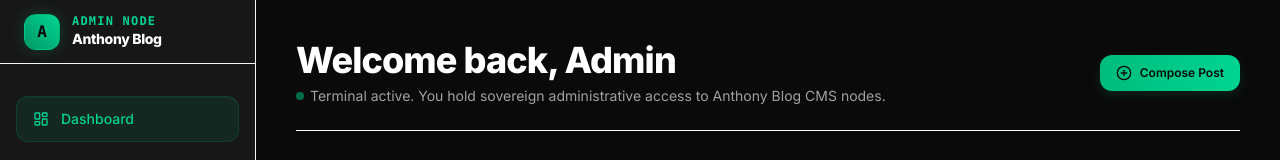
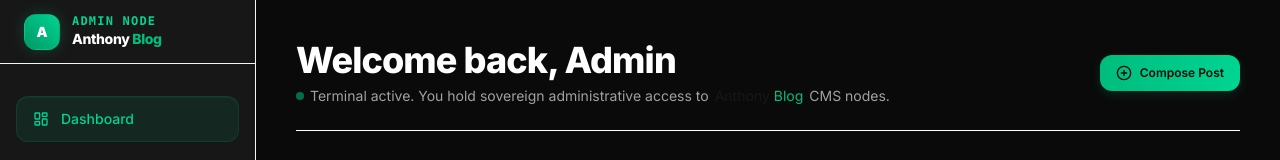
Before and after one commit to Oluwadebo/anthony-blog, a Next.js app: page /admin in a window 1280 px wide. Shown: the top 160 px of the page. Built offline with nearby package versions, Linux system fonts and the light colour scheme; no server answers; sample sign-in values are in the browser's storage.

Commit message:
admin side use database name for the site

```diff
--- a/app/(admin)/admin/layout.tsx
+++ b/app/(admin)/admin/layout.tsx
@@ -15,7 +15,9 @@ import Link from "next/link";
 import { usePathname, useRouter } from "next/navigation";
 import * as React from "react";
 import ProtectedRoute from "../../../components/ProtectedRoute";
+import { SiteProvider } from "../../../context/siteprovide";
 import { useAuth } from "../../../hooks/useAuth";
+import { SERVER_API_URL } from "../../../lib/api";
 
 export default function AdminLayout({
   children,
@@ -26,6 +28,25 @@ export default function AdminLayout({
   const router = useRouter();
   const pathname = usePathname();
   const [mobileMenuOpen, setMobileMenuOpen] = React.useState(false);
+  const [siteName, setSiteName] = React.useState("Anthony Blog");
+
+  React.useEffect(() => {
+    const fetchSiteName = async () => {
+      try {
+        const apiUrl = SERVER_API_URL;
+        const res = await fetch(`${apiUrl}/settings`);
+        const data = await res.json();
+
+        if (data && data.settings?.siteName) {
+          setSiteName(data.settings.siteName);
+        }
+      } catch (error) {
+        console.error("Failed to fetch site name:", error);
+      }
+    };
+
+    fetchSiteName();
+  }, []);
 
   // Secure sign out trigger
   const handleLogout = () => {
@@ -56,17 +77,36 @@ export default function AdminLayout({
     },
   ];
 
+  const firstLetter = siteName ? siteName[0] : "A";
+  const [firstPart, ...rest] = siteName.split(" ");
+  const secondPart = rest.join(" ") || "";
+
   return (
     <ProtectedRoute>
+      <SiteProvider initialName={siteName}>
         <div className="min-h-screen bg-neutral-950 text-neutral-100 font-sans antialiased flex flex-col md:flex-row">
           {/* Mobile Header Top Navigation Panel */}
           <header className="md:hidden flex items-center justify-between px-6 py-4 bg-neutral-900 border-b border-neutral-850 z-30 sticky top-0">
             <div className="flex items-center gap-2">
-            <div className="h-8 w-8 rounded-lg bg-emerald-500 flex items-center justify-center font-mono font-black text-neutral-950 text-sm">
+              {/* <div className="h-8 w-8 rounded-lg bg-emerald-500 flex items-center justify-center font-mono font-black text-neutral-950 text-sm">
+                {firstLetter}
+                <span className="text-white dark:text-zinc-950 font-black text-sm">
+                  {firstLetter}
+                </span>
+              </div> */}
+              <div className="h-9 w-9 rounded-xl bg-gradient-to-tr from-emerald-600 to-emerald-400 flex items-center justify-center shadow-[0_0_15px_rgba(16,185,129,0.25)] border border-emerald-400/15 group-hover:scale-102 transition-transform">
+                  {/* <span className="font-mono text-base font-black text-neutral-950">
                     A
+                  </span> */}
+                  <span className="text-white dark:text-zinc-950 font-black text-sm">
+                    {firstLetter}
+                  </span>
                 </div>
               <span className="font-mono text-xs font-bold tracking-widest text-neutral-300">
-              ANTHONY CMS
+                {firstPart}{" "}
+                {secondPart && (
+                  <span className="text-emerald-500">{secondPart}</span>
+                )}{" "}
               </span>
             </div>
 
@@ -95,8 +135,11 @@ export default function AdminLayout({
             <div>
               <div className="h-16 flex items-center gap-3 px-6 border-b border-neutral-850/50">
                 <div className="h-9 w-9 rounded-xl bg-gradient-to-tr from-emerald-600 to-emerald-400 flex items-center justify-center shadow-[0_0_15px_rgba(16,185,129,0.25)] border border-emerald-400/15 group-hover:scale-102 transition-transform">
-                <span className="font-mono text-base font-black text-neutral-950">
+                  {/* <span className="font-mono text-base font-black text-neutral-950">
                     A
+                  </span> */}
+                  <span className="text-white dark:text-zinc-950 font-black text-sm">
+                    {firstLetter}
                   </span>
                 </div>
                 <div className="flex flex-col">
@@ -104,7 +147,10 @@ export default function AdminLayout({
                     ADMIN NODE
                   </span>
                   <span className="text-sm font-extrabold tracking-tight text-white mt-0.5">
-                  Anthony Blog
+                    {firstPart}{" "}
+                    {secondPart && (
+                      <span className="text-emerald-500">{secondPart}</span>
+                    )}{" "}
                   </span>
                 </div>
               </div>
@@ -207,6 +253,7 @@ export default function AdminLayout({
             </div>
           </main>
         </div>
+      </SiteProvider>
     </ProtectedRoute>
   );
 }
--- a/app/(admin)/admin/page.tsx
+++ b/app/(admin)/admin/page.tsx
@@ -1,19 +1,19 @@
 // /app/admin/page.tsx
 "use client";
 
-import * as React from "react";
 import {
+  ArrowUpRight,
+  BarChart3,
+  CheckCircle,
+  Database,
+  Eye,
   FileText,
-  BarChart3,
   Image as ImageIcon,
   PlusCircle,
-  ArrowUpRight,
   TrendingUp,
-  Eye,
-  CheckCircle,
-  Database,
-  Link
 } from "lucide-react";
+import * as React from "react";
+import { useSite } from "../../../context/siteprovide";
 import { api } from "../../../lib/api";
 
 interface PostMetric {
@@ -30,6 +30,7 @@ export default function AdminDashboardPage() {
   const [publishedCount, setPublishedCount] = React.useState(0);
   const [totalViewerCount, setTotalViewerCount] = React.useState(0);
   const [latestPosts, setLatestPosts] = React.useState<PostMetric[]>([]);
+  const { siteName, updateSiteName } = useSite();
 
   // Fetch metrics upon mounting
   React.useEffect(() => {
@@ -47,13 +48,13 @@ export default function AdminDashboardPage() {
           let published = 0;
           let totalViews = 0;
 
-          list.forEach(post => {
+          list.forEach((post) => {
             if (post.status === "draft") {
               drafts += 1;
             } else if (post.status === "published") {
               published += 1;
             }
-            totalViews += (post.views || 0);
+            totalViews += post.views || 0;
           });
 
           setDraftCount(drafts);
@@ -78,7 +79,7 @@ export default function AdminDashboardPage() {
       change: "+0% this week",
       icon: CheckCircle,
       iconColor: "text-emerald-400",
-      bgColor: "bg-emerald-500/10 border-emerald-500/15"
+      bgColor: "bg-emerald-500/10 border-emerald-500/15",
     },
     {
       name: "Prose Drafts & Ideation",
@@ -86,7 +87,7 @@ export default function AdminDashboardPage() {
       change: "Local staging active",
       icon: FileText,
       iconColor: "text-amber-400",
-      bgColor: "bg-amber-500/10 border-amber-500/15"
+      bgColor: "bg-amber-500/10 border-amber-500/15",
     },
     {
       name: "Cumulative Page Views",
@@ -94,7 +95,7 @@ export default function AdminDashboardPage() {
       change: "Traffic direct CDN flow",
       icon: Eye,
       iconColor: "text-blue-400",
-      bgColor: "bg-blue-500/10 border-blue-500/15"
+      bgColor: "bg-blue-500/10 border-blue-500/15",
     },
     {
       name: "Aggregate Database Objects",
@@ -102,9 +103,13 @@ export default function AdminDashboardPage() {
       change: "MongoDB Host status okay",
       icon: Database,
       iconColor: "text-purple-400",
-      bgColor: "bg-purple-500/10 border-purple-500/15"
-    }
+      bgColor: "bg-purple-500/10 border-purple-500/15",
+    },
   ];
+
+  const nameParts = (siteName || "Anthony Blog").split(" ");
+  const firstPart = nameParts[0];
+  const secondPart = nameParts.slice(1).join(" ");
 
   return (
     <div className="space-y-8 font-sans antialiased text-white">
@@ -116,7 +121,14 @@ export default function AdminDashboardPage() {
           </h1>
           <p className="text-sm text-neutral-400 mt-1.5 flex items-center gap-1.5 font-sans">
             <span className="h-2 w-2 rounded-full bg-emerald-500 animate-pulse" />
-            Terminal active. You hold sovereign administrative access to Anthony Blog CMS nodes.
+            Terminal active. You hold sovereign administrative access to{" "}
+            <span className="text-zinc-900 dark:text-white ">
+              {firstPart}
+            {secondPart && (
+              <span className="ml-1 text-emerald-500">{secondPart}</span>
+            )}{" "}
+            </span>
+            CMS nodes.
           </p>
         </div>
 
@@ -197,13 +209,18 @@ export default function AdminDashboardPage() {
           ) : latestPosts.length === 0 ? (
             <div className="py-12 text-center">
               <FileText className="h-8 w-8 text-neutral-700 mx-auto mb-2" />
-              <p className="text-sm text-neutral-400 font-medium">No blog posts registered yet</p>
-              <p className="text-xs text-neutral-550 mt-1">Get started by composing your very first story today!</p>
+              <p className="text-sm text-neutral-400 font-medium">
+                No blog posts registered yet
+              </p>
+              <p className="text-xs text-neutral-550 mt-1">
+                Get started by composing your very first story today!
+              </p>
             </div>
           ) : (
             <div className="space-y-3">
               {latestPosts.map((post) => (
-                <div key={post.id}
+                <div
+                  key={post.id}
                   className="flex items-center justify-between p-4 bg-neutral-950/40 rounded-xl border border-neutral-850/40 hover:border-neutral-800 transition-all group"
                 >
                   <div className="flex flex-col min-w-0 pr-4">
@@ -216,11 +233,15 @@ export default function AdminDashboardPage() {
                   </div>
 
                   <div className="flex items-center gap-4 flex-shrink-0">
-                    <span className={`px-2.5 py-1 rounded-full text-[10px] font-mono font-bold uppercase tracking-wider border
-                      ${post.status === "published"
-                        ? "bg-emerald-500/10 text-emerald-400 border-emerald-500/20"
-                        : "bg-amber-500/10 text-amber-400 border-amber-500/20"}
-                    `}>
+                    <span
+                      className={`px-2.5 py-1 rounded-full text-[10px] font-mono font-bold uppercase tracking-wider border
+                      ${
+                        post.status === "published"
+                          ? "bg-emerald-500/10 text-emerald-400 border-emerald-500/20"
+                          : "bg-amber-500/10 text-amber-400 border-amber-500/20"
+                      }
+                    `}
+                    >
                       {post.status}
                     </span>
 
--- a/components/Footer.tsx
+++ b/components/Footer.tsx
@@ -1,10 +1,8 @@
 // /components/Footer.tsx
 "use client";
 
-import * as React from "react";
 import Link from "next/link";
 import { useSite } from "../context/siteprovide";
-
 
 export default function Footer() {
   const { siteName } = useSite();
@@ -12,57 +10,135 @@ export default function Footer() {
 
   // Extract first letter for the stylized logo block
   const firstLetter = siteName ? siteName[0] : "A";
+  //  const firstLetter = siteName ? siteName[0] : "A";
+  const [firstPart, ...rest] = siteName.split(" ");
+  const secondPart = rest.join(" ") || "";
 
   return (
     <footer className="bg-white dark:bg-zinc-950 border-t border-zinc-200 dark:border-zinc-800 pt-20 pb-10">
       <div className="max-w-7xl mx-auto px-6">
         <div className="grid grid-cols-1 md:grid-cols-12 gap-12 mb-16">
-
           {/* --- BRANDING BLOCK --- */}
           <div className="col-span-1 md:col-span-5">
             <Link href="/" className="flex items-center space-x-3 mb-6 group">
               <div className="relative w-8 h-8 transition-transform duration-500 group-hover:scale-105">
                 <div className="absolute inset-0 bg-emerald-500 rounded rotate-6 group-hover:rotate-12 transition-transform duration-700 blur-[2px] opacity-20" />
                 <div className="absolute inset-0 bg-zinc-900 dark:bg-white rounded flex items-center justify-center shadow-sm">
-                  <span className="text-white dark:text-zinc-950 font-black text-sm">{firstLetter}</span>
+                  <span className="text-white dark:text-zinc-950 font-black text-sm">
+                    {firstLetter}
+                  </span>
                 </div>
               </div>
               <span className="text-xl font-black tracking-tighter text-zinc-900 dark:text-white uppercase">
-                {siteName}
+                {firstPart}{" "}
+                {secondPart && (
+                  <span className="text-emerald-500">{secondPart}</span>
+                )}
               </span>
             </Link>
             <p className="text-zinc-500 dark:text-zinc-400 max-w-sm mb-6 text-sm leading-relaxed">
-              A modern editorial archive dedicated to the intersection of synthetic intelligence, high design, and the evolving narrative form.
+              A modern editorial archive dedicated to the intersection of
+              synthetic intelligence, high design, and the evolving narrative
+              form.
             </p>
           </div>
 
           {/* --- COLUMN 1: EXPLORATION --- */}
           <div className="col-span-1 md:col-span-2 md:col-start-7">
-            <h4 className="font-bold uppercase tracking-[0.2em] text-[10px] text-zinc-400 dark:text-zinc-500 mb-6">Exploration</h4>
+            <h4 className="font-bold uppercase tracking-[0.2em] text-[10px] text-zinc-400 dark:text-zinc-500 mb-6">
+              Exploration
+            </h4>
             <ul className="space-y-4 text-xs font-black uppercase tracking-widest">
-              <li><Link href="/" className="text-zinc-500 hover:text-emerald-500 transition-colors">Stories</Link></li>
-              <li><Link href="/#categories" className="text-zinc-500 hover:text-emerald-500 transition-colors">Categories</Link></li>
-              <li><Link href="/#archive" className="text-zinc-500 hover:text-emerald-500 transition-colors">Archive</Link></li>
+              <li>
+                <Link
+                  href="/"
+                  className="text-zinc-500 hover:text-emerald-500 transition-colors"
+                >
+                  Stories
+                </Link>
+              </li>
+              <li>
+                <Link
+                  href="/#categories"
+                  className="text-zinc-500 hover:text-emerald-500 transition-colors"
+                >
+                  Categories
+                </Link>
+              </li>
+              <li>
+                <Link
+                  href="/#archive"
+                  className="text-zinc-500 hover:text-emerald-500 transition-colors"
+                >
+                  Archive
+                </Link>
+              </li>
             </ul>
           </div>
 
           {/* --- COLUMN 2: SYSTEM --- */}
           <div className="col-span-1 md:col-span-2">
-            <h4 className="font-bold uppercase tracking-[0.2em] text-[10px] text-zinc-400 dark:text-zinc-500 mb-6">System</h4>
+            <h4 className="font-bold uppercase tracking-[0.2em] text-[10px] text-zinc-400 dark:text-zinc-500 mb-6">
+              System
+            </h4>
             <ul className="space-y-4 text-xs font-black uppercase tracking-widest">
-              <li><Link href="/admin" className="text-zinc-500 hover:text-emerald-500 transition-colors">Admin Console</Link></li>
-              <li><Link href="/login" className="text-zinc-500 hover:text-emerald-500 transition-colors">Admin Login</Link></li>
-              <li><Link href="/privacy" className="text-zinc-500 hover:text-emerald-500 transition-colors">Privacy Protocols</Link></li>
+              <li>
+                <Link
+                  href="/admin"
+                  className="text-zinc-500 hover:text-emerald-500 transition-colors"
+                >
+                  Admin Console
+                </Link>
+              </li>
+              <li>
+                <Link
+                  href="/login"
+                  className="text-zinc-500 hover:text-emerald-500 transition-colors"
+                >
+                  Admin Login
+                </Link>
+              </li>
+              <li>
+                <Link
+                  href="/privacy"
+                  className="text-zinc-500 hover:text-emerald-500 transition-colors"
+                >
+                  Privacy Protocols
+                </Link>
+              </li>
             </ul>
           </div>
 
           {/* --- COLUMN 3: SOCIAL --- */}
           <div className="col-span-1 md:col-span-2">
-            <h4 className="font-bold uppercase tracking-[0.2em] text-[10px] text-zinc-400 dark:text-zinc-500 mb-6">Connect</h4>
+            <h4 className="font-bold uppercase tracking-[0.2em] text-[10px] text-zinc-400 dark:text-zinc-500 mb-6">
+              Connect
+            </h4>
             <ul className="space-y-4 text-xs font-black uppercase tracking-widest">
-              <li><a href="#" className="text-zinc-500 hover:text-emerald-500 transition-colors">Twitter / X</a></li>
-              <li><a href="#" className="text-zinc-500 hover:text-emerald-500 transition-colors">GitHub</a></li>
-              <li><a href="#" className="text-zinc-500 hover:text-emerald-500 transition-colors">LinkedIn</a></li>
+              <li>
+                <a
+                  href="#"
+                  className="text-zinc-500 hover:text-emerald-500 transition-colors"
+                >
+                  Twitter / X
+                </a>
+              </li>
+              <li>
+                <a
+                  href="#"
+                  className="text-zinc-500 hover:text-emerald-500 transition-colors"
+                >
+                  GitHub
+                </a>
+              </li>
+              <li>
+                <a
+                  href="#"
+                  className="text-zinc-500 hover:text-emerald-500 transition-colors"
+                >
+                  LinkedIn
+                </a>
+              </li>
             </ul>
           </div>
         </div>
@@ -70,7 +146,10 @@ export default function Footer() {
         {/* --- BOTTOM METADATA BAR --- */}
         <div className="pt-8 border-t border-zinc-100 dark:border-zinc-900 flex justify-center items-center">
           <p className="text-[10px] font-bold uppercase tracking-widest text-zinc-400 text-center">
-            © {currentYear} {siteName}. All narratives protected.
+            © {currentYear} {firstPart}{" "}
+              {secondPart && (
+                <span className="text-emerald-500">{secondPart}</span>
+              )}. All narratives protected.
           </p>
         </div>
       </div>
--- a/context/siteprovide.tsx
+++ b/context/siteprovide.tsx
@@ -1,11 +1,14 @@
 // context/SiteContext.tsx
 "use client";
-import { createContext, useContext, useEffect, useState } from "react";
+import * as React from "react";
+import { SERVER_API_URL } from "../lib/api";
+import { createContext, useContext, useState } from "react";
 
-const SiteContext = createContext({
-  siteName: "Anthony Blog",
-  updateSiteName: (name: string) => {},
-});
+// const SiteContext = createContext({
+//   siteName: "Anthony Blog",
+//   updateSiteName: (name: string) => {},
+// });
+const SiteContext = React.createContext<any>(null);
 
 export function SiteProvider({
   children,
@@ -14,11 +17,26 @@ export function SiteProvider({
   children: React.ReactNode;
   initialName: string;
 }) {
-  const [siteName, setSiteName] = useState(initialName);
+  // const [siteName, setSiteName] = useState(initialName);
 
-  useEffect(() => {
-    setSiteName(initialName);
-  }, [initialName]);
+  const [siteName, setSiteName] = React.useState("Loading..."); // Handle loading state
+
+  React.useEffect(() => {
+    const fetchSiteName = async () => {
+      try {
+        const res = await fetch(`${SERVER_API_URL}/settings`);
+        const data = await res.json();
+        if (data?.settings?.siteName) {
+          setSiteName(data.settings.siteName);
+        }
+      } catch (error) {
+        console.error("Failed to fetch site name:", error);
+        setSiteName("Anthony Blog"); // Fallback on error
+      }
+    };
+    fetchSiteName();
+  }, []);
+
   return (
     <SiteContext.Provider value={{ siteName, updateSiteName: setSiteName }}>
       {children}
--- a/lib/api.ts
+++ b/lib/api.ts
@@ -1,13 +1,14 @@
 // /frontend/src/lib/api.ts
 
 const isServer = typeof window === "undefined";
-// const API_BASE_URL = process.env.API_URL || process.env.NEXT_PUBLIC_API_URL;
 
-// const BASE_URL = isServer
-//   ? process.env.NEXT_PUBLIC_API_URL || "http://localhost:5000/api"
-//   : "/api";
+const isDevelopment = process.env.NODE_ENV === 'development';
 
-const SERVER_API_URL = process.env.API_BASE_URL || "https://anthony-blog-dpl6.onrender.com/api" || "http://localhost:5000/api" ;
+export const SERVER_API_URL = process.env.API_BASE_URL
+  ? process.env.API_BASE_URL // Priority 1: Manual override
+  : isDevelopment
+    ? "http://localhost:5000/api"  // Priority 2: Dev
+    : "https://anthony-blog-dpl6.onrender.com/api"; // Priority 3: Production
 
 // Client-side calls should always use the proxy (relative path)
 const BASE_URL = isServer ? SERVER_API_URL : "/api";
@@ -194,9 +195,9 @@ export const api = {
 
 export async function getSiteName(): Promise<string> {
   const defaultName = "Anthony Blog";
-  const apiBase = process.env.API_BASE_URL || "https://anthony-blog-dpl6.onrender.com" || "http://localhost:5000";
+  const apiBase = SERVER_API_URL
 
-  const targetUrl = `${apiBase}/api/settings`;
+  const targetUrl = `${apiBase}/settings`;
   console.log(`[SSR Debug] Attempting to fetch site name from: ${targetUrl}`);
 
   try {
```
Also changed, not shown: app/(main)/layout.tsx (+5 -3 lines). Lines whose indentation alone changed are shown as unchanged.
